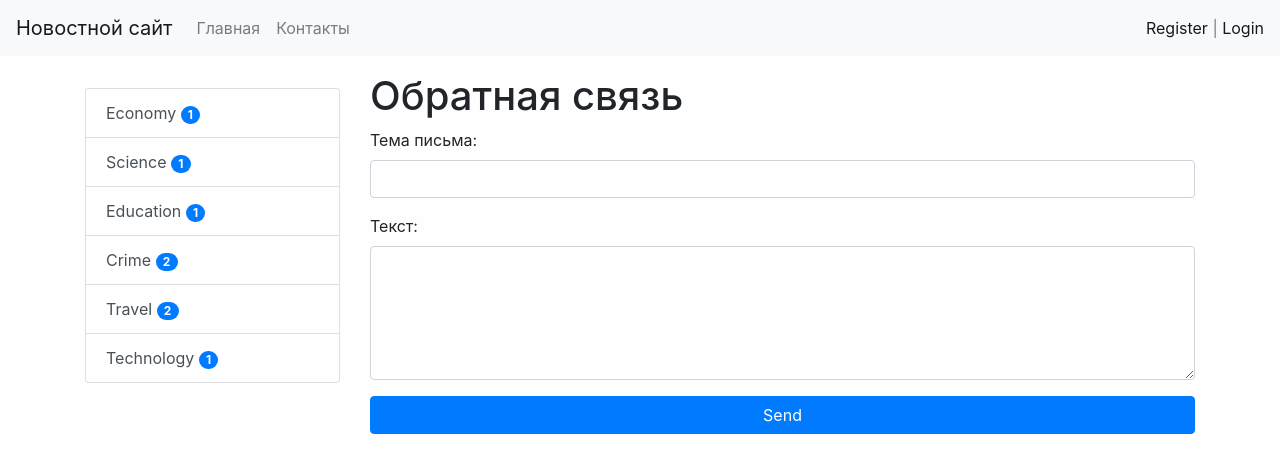
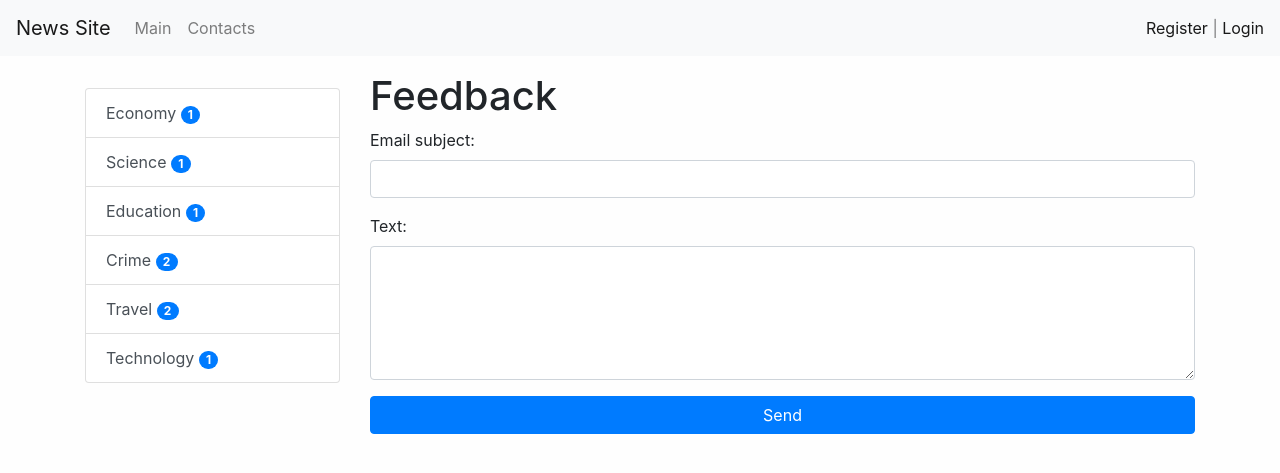
Before and after one commit to ArturProlom/NewsSite, a Django app: page /contact/ in a window 1280 px wide. Shown: the top 473 px of the page. Run offline with Django 4.2, Linux system fonts and the light colour scheme; data comes from the database, SQL or seed files in the repository; both versions use the stored data as it was after the commit; some libraries are stand-ins or nearby versions.

Commit message:
version news 1.0.01

```diff
--- a/mysite/mysite/settings.py
+++ b/mysite/mysite/settings.py
@@ -40,8 +40,7 @@ INSTALLED_APPS = [
     'captcha',
     'ckeditor_uploader',
     'news.apps.NewsConfig',
-
-
+    'mptt',
 ]
 
 MIDDLEWARE = [
@@ -111,7 +110,7 @@ AUTH_PASSWORD_VALIDATORS = [
 # Internationalization
 # https://docs.djangoproject.com/en/4.2/topics/i18n/
 
-LANGUAGE_CODE = 'ru'
+LANGUAGE_CODE = 'en-us'
 
 TIME_ZONE = 'UTC'
 
@@ -224,3 +223,4 @@ EMAIL_HOST_USER = 'r.net'
 EMAIL_HOST_PASSWORD = ''
 EMAIL_USE_TLS = False
 EMAIL_USER_SSL = True
+MPTT_ADMIN_LEVEL_INDENT = 20
--- a/mysite/mysite/urls.py
+++ b/mysite/mysite/urls.py
@@ -24,6 +24,7 @@ urlpatterns = [
     path('ckeditor/', include('ckeditor_uploader.urls')),
     path('captcha/', include('captcha.urls')),
     path('', include('news.urls')),
+
 ]
 
 if settings.DEBUG:
--- a/mysite/news/forms.py
+++ b/mysite/news/forms.py
@@ -8,16 +8,16 @@ from captcha.fields import CaptchaField, CaptchaTextInput
 
 
 class ContactForm(forms.Form):
-    subject = forms.CharField(label='Тема письма', widget=forms.TextInput(attrs={'class': 'form-control'}))
-    content = forms.CharField(label='Текст', widget=forms.Textarea(attrs={'class': 'form-control', 'rows': 5}))
+    subject = forms.CharField(label='Email subject', widget=forms.TextInput(attrs={'class': 'form-control'}))
+    content = forms.CharField(label='Text', widget=forms.Textarea(attrs={'class': 'form-control', 'rows': 5}))
     captcha = CaptchaField()
 
 
 class UserRegisterForm(UserCreationForm):
-    username = forms.CharField(label='Имя пользователя', widget=forms.TextInput(attrs={'class': 'form-control'}),
-                               help_text='Максимум 150 символов')
-    password1 = forms.CharField(label='Пароль', widget=forms.PasswordInput(attrs={'class': 'form-control'}))
-    password2 = forms.CharField(label='Подтверждение пароля',
+    username = forms.CharField(label='Username', widget=forms.TextInput(attrs={'class': 'form-control'}),
+                               help_text='Maximum 150 characters')
+    password1 = forms.CharField(label='Password', widget=forms.PasswordInput(attrs={'class': 'form-control'}))
+    password2 = forms.CharField(label='Password confirmation',
                                 widget=forms.PasswordInput(attrs={'class': 'form-control'}))
     email = forms.EmailField(label='Email', widget=forms.EmailInput(attrs={'class': 'form-control'}))
     captcha = CaptchaField()
@@ -28,8 +28,8 @@ class UserRegisterForm(UserCreationForm):
 
 
 class UserLoginForm(AuthenticationForm):
-    username = forms.CharField(label='Имя пользователя', widget=forms.TextInput(attrs={'class': 'form-control'}))
-    password = forms.CharField(label='Пароль', widget=forms.PasswordInput(attrs={'class': 'form-control'}))
+    username = forms.CharField(label='Username', widget=forms.TextInput(attrs={'class': 'form-control'}))
+    password = forms.CharField(label='Password', widget=forms.PasswordInput(attrs={'class': 'form-control'}))
 
 
 
@@ -51,7 +51,7 @@ class NewsForm(forms.ModelForm):
     def clean_title(self):  # кастомный валидатор
         title = self.cleaned_data['title']
         if re.match(r'\d', title):
-            raise ValidationError('Название не должно начинаться с цифры')
+            raise ValidationError('Name should not start with a number')
         return title
 
 # class NewsForm(forms.Form):  #  Форма не связанная с моделями
--- a/mysite/news/templates/news/add_news.html
+++ b/mysite/news/templates/news/add_news.html
@@ -1,7 +1,7 @@
 {% extends "base.html" %}
 
 {% block title %}
-Добавление новости  :: {{ block.super }}
+Added news  :: {{ block.super }}
 {% endblock %}
 {% block sidebar %}
 {% include 'inc/_sidebar.html' %}
@@ -9,7 +9,7 @@
 
 {% block content %}
 
-<h1>Добавление новости</h1>
+<h1>Add news</h1>
 <form action="{% url 'add_news' %}" method="post">
     {% csrf_token %}   <!-- Без данного тега форма работать не будет !!!  -->
 
--- a/mysite/news/templates/news/category.html
+++ b/mysite/news/templates/news/category.html
@@ -16,7 +16,7 @@
         {% for item in news %}
         <div class="card mb-3">
             <div class="card-header">
-                Категория: {{ item.category }}
+                Category: {{ item.category }}
             </div>
             <div class="card-body">
                 <div class="media">
--- a/mysite/news/templates/news/contact.html
+++ b/mysite/news/templates/news/contact.html
@@ -1,7 +1,7 @@
 {% extends "base.html" %}
 
 {% block title %}
-Обратная связь :: {{ block.super }}
+Feedback :: {{ block.super }}
 {% endblock %}
 {% block sidebar %}
 {% include 'inc/_sidebar.html' %}
@@ -9,7 +9,7 @@
 
 {% block content %}
 
-<h1>Обратная связь</h1>
+<h1>Feedback</h1>
 <form method="post">
     {% csrf_token %}
     {{ form.as_p }}
--- a/mysite/news/templates/news/home_news_list.html
+++ b/mysite/news/templates/news/home_news_list.html
@@ -16,7 +16,7 @@
 <!--  object_list переопределен во вьюхе в атрибуте object_context_name на 'news' / но object_list по прежнему доступен  -->
     <div class="card mb-3">
         <div class="card-header">
-            Категория: <a href="{{ item.category.get_absolute_url }}">{{ item.category }}</a>
+            Category: <a href="{{ item.category.get_absolute_url }}">{{ item.category }}</a>
         </div>
         <div class="card-body">
             <div class="media">
--- a/mysite/news/templates/news/index.html
+++ b/mysite/news/templates/news/index.html
@@ -15,7 +15,7 @@
     {% for item in news %}
     <div class="card mb-3">
         <div class="card-header">
-            Категория: <a href="{{ item.category.get_absolute_url }}">{{ item.category }}</a>
+            Category: <a href="{{ item.category.get_absolute_url }}">{{ item.category }}</a>
         </div>
         <div class="card-body">
             <div class="media">
--- a/mysite/news/templates/news/news_detail.html
+++ b/mysite/news/templates/news/news_detail.html
@@ -10,7 +10,7 @@
 {% block content %}
     <div class="card mb-3">
         <div class="card-header">
-            Категория: <a href="{{ news_item.category.get_absolute_url }}">{{ news_item.category }}</a>
+            Category: <a href="{{ news_item.category.get_absolute_url }}">{{ news_item.category }}</a>
         </div>
         <div class="card-body">
                 {% if item.photo%}
--- a/mysite/news/templates/news/news_list.html
+++ b/mysite/news/templates/news/news_list.html
@@ -15,7 +15,7 @@
     {% for item in object_list %}
     <div class="card mb-3">
         <div class="card-header">
-            Категория: <a href="{{ item.category.get_absolute_url }}">{{ item.category }}</a>
+            Category: <a href="{{ item.category.get_absolute_url }}">{{ item.category }}</a>
         </div>
         <div class="card-body">
             <div class="media">
--- a/mysite/news/views.py
+++ b/mysite/news/views.py
@@ -20,10 +20,10 @@ def register(request):
         if form.is_valid():
             user = form.save()
             login(request=request, user=user)
-            messages.success(request, 'Регистрация прошла успешно')
+            messages.success(request, 'Registration was successful')
             return redirect('home')
         else:
-            messages.error(request, 'Ошибка регистрации')
+            messages.error(request, 'Registration error')
     else:
         form = UserRegisterForm()
     return render(request=request, template_name='news/register.html', context={'form': form})
@@ -54,12 +54,12 @@ def contact(request):
                              ['az0972507926@gmail.com'], fail_silently=True)
             # на стадии деплоя fail_silently = True
             if mail:
-                messages.success(request=request, message='Письмо  отправлено')
+                messages.success(request=request, message='Email send')
                 return redirect('contact')
             else:
-                messages.error(request=request, message='Ошибка отправки')
+                messages.error(request=request, message='Sending error')
         else:
-            messages.error(request=request, message='Ошибка валидации')
+            messages.error(request=request, message='Validation error')
     else:
         form = ContactForm()
     return render(request=request, template_name='news/contact.html', context={'form': form})
@@ -76,7 +76,7 @@ class HomeNews(MyMixin, ListView):
 
     def get_context_data(self, *, object_list=None, **kwargs):  # переопределяем метод
         context = super().get_context_data(**kwargs)
-        context['title'] = 'Главная страница'
+        context['title'] = 'Main page'
         # context['title'] = self.get_upper(context['title'])
         # context['mixin_prop'] = self.get_prop()
         return context
@@ -106,15 +106,6 @@ class ViewNews(DetailView):
     model = News
     context_object_name = 'news_item'
 
-    # по умолчанию нужно передавать в url pk или slug , но у нас параметр 'news_id' был заменен в url  на pk
-    #  в методе  def get_absolute_url(self):
-    #         return reverse(viewname='view_news', kwargs={'news_id': self.pk})
-    #         мы заменили так же kwargs={'pk': self.pk}
-    #  для slug  атрибут - 'slug_url_kwarg'
-
-    # pk_url_kwarg = 'news_id'
-    # template_name = 'news/news_detail.html'
-
 
 class CreateNews(LoginRequiredMixin, CreateView):
     form_class = NewsForm
@@ -122,54 +113,3 @@ class CreateNews(LoginRequiredMixin, CreateView):
     # login_url = '/admin/' #редиректит на указанный адрес
 
     raise_exception = True  # ошибку для неавторизованного
-
-    # reverse  по сути аналог  reverse_lazy с тем отличием что reverse_lazy мы можем использовать в данном месте ,
-    #  а reverse   - нет , это аналог в коде  тегу шаблонному url
-    # success_url = reverse_lazy('home')
-
-# def index(request):
-#     news = News.objects.all()
-#     return render(request=request, template_name='news/index.html',
-#                   context={
-#                       'news': news,
-#                       'title': 'Список Новостей '})
-
-
-# def get_category(request, category_id):
-#     news = News.objects.filter(category_id=category_id)
-#     category = Category.objects.get(pk=category_id)
-#     return render(request=request, template_name='news/category.html', context={
-#         'news': news,
-#         'category': category})
-
-
-# def view_news(request, news_id):
-#     # news_item = News.objects.get(pk=news_id)
-#     news_item = get_object_or_404(News, pk=news_id)
-#     return render(request=request, template_name='news/view_news.html', context={'news_item': news_item})
-
-
-# def add_news(request):  # для формы связанной с моделью
-#     if request.method == 'POST':
-#         form = NewsForm(request.POST)
-#         if form.is_valid():
-#             # print(form.cleaned_data)
-#             # news = News.objects.create(**form.cleaned_data)
-#             news = form.save()
-#             return redirect(news)
-#     else:
-#         form = NewsForm()
-#
-#     return render(request=request, template_name='news/add_news.html', context={'form': form})
-
-# def add_news(request):   #  Для формы не связаной с моделью
-#     if request.method == 'POST':
-#         form = NewsForm(request.POST)
-#         if form.is_valid():
-#             # print(form.cleaned_data)
-#             news = News.objects.create(**form.cleaned_data)
-#             return redirect(news)
-#     else:
-#         form = NewsForm()
-#
-#     return render(request=request, template_name='news/add_news.html', context={'form': form})
--- a/mysite/templates/base.html
+++ b/mysite/templates/base.html
@@ -9,7 +9,7 @@
     <link rel="stylesheet" href="{% static 'bootstrap/css/bootstrap.min.css' %}">
     <link rel="stylesheet" href="{% static 'css/style.css' %}">
 
-    <title>{% block title %}Новости со всего мира{% endblock %}</title>
+    <title>{% block title %}World News{% endblock %}</title>
 </head>
 <body>
 {% include 'inc/_nav.html' %}
--- a/mysite/templates/inc/_nav.html
+++ b/mysite/templates/inc/_nav.html
@@ -1,5 +1,5 @@
 <nav class="navbar navbar-expand-lg navbar-light bg-light">
-    <a class="navbar-brand" href="{% url 'home' %}">Новостной сайт</a>
+    <a class="navbar-brand" href="{% url 'home' %}">News Site</a>
     <button class="navbar-toggler" type="button" data-toggle="collapse" data-target="#navbarSupportedContent"
             aria-controls="navbarSupportedContent" aria-expanded="false" aria-label="Toggle navigation">
         <span class="navbar-toggler-icon"></span>
@@ -9,22 +9,22 @@
         <ul class="navbar-nav mr-auto">
 
             <li class="nav-item">
-                <a class="nav-link" href="{% url 'home' %}">Главная</a>
+                <a class="nav-link" href="{% url 'home' %}">Main</a>
             </li>
              <li class="nav-item">
-                <a class="nav-link" href="{% url 'contact' %}">Контакты</a>
+                <a class="nav-link" href="{% url 'contact' %}">Contacts</a>
             </li>
             {% if request.user.is_authenticated %}
 
             <li class="nav-item">
-                <a class="nav-link" href="{% url 'add_news' %}">Добавить новость</a>
+                <a class="nav-link" href="{% url 'add_news' %}">Add News</a>
             </li>
             {% endif %}
             </ul>
 
             <span class="navbar-text">
             {% if request.user.is_authenticated %}
-                Добро пожаловать, {{ user.username }} | <a href="{% url 'user_logout' %}">Logout</a>
+                Welcome , {{ user.username }} | <a href="{% url 'user_logout' %}">Logout</a>
             {% else%}
                     <a href="{% url 'register' %}">Register</a> | <a href="{% url 'user_login' %}">Login</a>
             {% endif %}
```
Also changed, not shown: mysite/news/models.py (+12 -12 lines), mysite/requirements.txt (added, +23 -0 lines), mysite/db.sqlite3.
